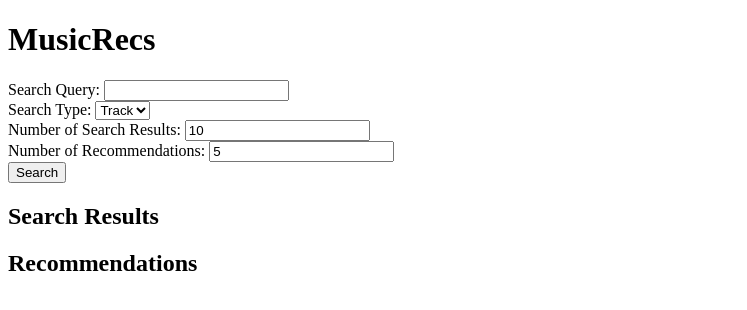
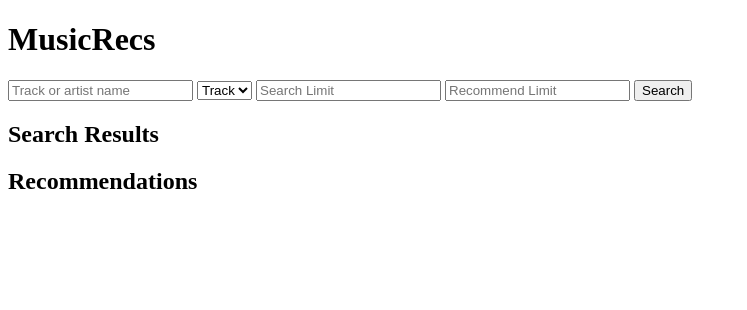
Before and after one commit to OsakaOK/MusicRecs, a Flask app: page / in a window 1280 px wide. Shown: the top 310 px of the page, without its empty margins (0-747 px from the left). Run offline with Flask 3, Linux system fonts and the light colour scheme.

Commit message:
Fixed the current issues

```diff
--- a/SpotifyAPI.py
+++ b/SpotifyAPI.py
@@ -28,18 +28,16 @@ def get_access_token(client_id, client_secret):
 
 # Function to search Spotify
 def search_spotify(access_token, query, search_type, limit=10):
-    search_url = (
-        f"https://api.spotify.com/v1/search?q={query}&type={search_type}&limit={limit}"
-    )
-    response = requests.get(
-        search_url, headers={"Authorization": "Bearer " + access_token}
-    )
+    search_url = "https://api.spotify.com/v1/search"
+    headers = {"Authorization": "Bearer " + access_token}
+    params = {"q": query, "type": search_type, "limit": limit}
 
+    response = requests.get(search_url, headers=headers, params=params)
     if response.status_code == 200:
         return response.json()
     else:
-        print("Failed to search Spotify")
-        return None
+        print(f"Spotify API Error: {response.status_code}, {response.text}")
+        return {}
 
 
 # Function to get track recommendations
@@ -89,14 +87,14 @@ def clean_track_data(tracks):
 def clean_artist_data(artists):
     cleaned_artists = []
     for artist in artists:
-        artist_info = {
-            "id": artist["id"],
-            "name": artist["name"],
-            "genres": artist["genres"],
-            "popularity": artist["popularity"],
-            "followers": artist["followers"]["total"],
-        }
-        cleaned_artists.append(artist_info)
+        cleaned_artists.append(
+            {
+                "id": artist["id"],
+                "name": artist["name"],
+                "genres": artist.get("genres", []),
+                "popularity": artist.get("popularity", 0),
+            }
+        )
     return cleaned_artists
 
 
--- a/app.py
+++ b/app.py
@@ -39,17 +39,6 @@ def search():
     except ValueError:
         return jsonify({"error": "Search limit must be a valid integer."}), 400
 
-    # Validate recommend_limit
-    try:
-        recommend_limit = int(request.form["recommend_limit"])
-        if recommend_limit <= 0:
-            return (
-                jsonify({"error": "Recommend limit must be a positive integer."}),
-                400,
-            )
-    except ValueError:
-        return jsonify({"error": "Recommend limit must be a valid integer."}), 400
-
     if search_type not in ["track", "artist"]:
         return (
             jsonify(
@@ -71,7 +60,6 @@ def search():
         search_results = search_spotify(
             access_token, query, search_type, limit=search_limit
         )
-        print("Search Results:", search_results)  # Debugging line
         cache_search_results(db, search_type, query, search_limit, search_results)
 
     if (
@@ -99,6 +87,10 @@ def search():
 def recommend():
     item_type = request.form["item_type"]
     item_id = request.form["item_id"]
+
+    print(
+        f"Received request for recommendations: item_type={item_type}, item_id={item_id}"
+    )
 
     # Validate recommend_limit
     try:
@@ -132,7 +124,6 @@ def recommend():
 
     elif item_type == "artist":
         related_artists = get_related_artists(access_token, item_id, recommend_limit)
-        print("Related Artists:", related_artists)  # Debugging line
         if related_artists is None:
             return jsonify({"error": "Failed to fetch related artists."}), 500
         cleaned_related_artists = clean_artist_data(related_artists)
--- a/templates/index.html
+++ b/templates/index.html
@@ -7,22 +7,14 @@
 </head>
 <body>
     <h1>MusicRecs</h1>
-    <form id="search-form">
-        <label for="query">Search Query:</label>
-        <input type="text" id="query" name="query" required><br>
-
-        <label for="search_type">Search Type:</label>
-        <select id="search_type" name="search_type">
+    <form id="search-form" action="/search" method="post">
+        <input type="text" name="query" placeholder="Track or artist name" required>
+        <select name="search_type">
             <option value="track">Track</option>
             <option value="artist">Artist</option>
-        </select><br>
-
-        <label for="search_limit">Number of Search Results:</label>
-        <input type="number" id="search_limit" name="search_limit" value="10" required><br>
-
-        <label for="recommend_limit">Number of Recommendations:</label>
-        <input type="number" id="recommend_limit" name="recommend_limit" value="5" required><br>
-
+        </select>
+        <input type="number" name="search_limit" placeholder="Search Limit" required>
+        <input type="number" name="recommend_limit" id="recommend_limit" placeholder="Recommend Limit" required>
         <button type="submit">Search</button>
     </form>
 
@@ -35,8 +27,11 @@
     <script>
         document.getElementById('search-form').addEventListener('submit', function(event) {
             event.preventDefault();
-            const formData = new FormData(event.target);
 
+            // Clear previous recommendations
+            document.getElementById('recommendations').innerHTML = '';
+
+            let formData = new FormData(this);
             fetch('/search', {
                 method: 'POST',
                 body: formData
@@ -44,15 +39,33 @@
             .then(response => response.json())
             .then(data => {
                 let resultsDiv = document.getElementById('results');
-                resultsDiv.innerHTML = '';
+                resultsDiv.innerHTML = ''; // Clear previous results
+
                 if (data.error) {
                     resultsDiv.innerHTML = `<p>${data.error}</p>`;
                 } else {
-                    data.forEach((item, index) => {
-                        resultsDiv.innerHTML += `<p>${index + 1}: ${item.name} by ${item.artists.join(', ')}</p>`;
-                        resultsDiv.innerHTML += `<button onclick="getRecommendations('${item.id}', '${formData.get('search_type')}')">Get Recommendations</button>`;
+                    const searchType = document.querySelector('select[name="search_type"]').value;
+                    data.forEach(item => {
+                        let resultItem = document.createElement('div');
+                        if (searchType === 'track') {
+                            resultItem.innerHTML = `
+                                <p><strong>${item.name}</strong> by ${item.artists.join(', ')}</p>
+                                <button onclick="getRecommendations('${item.id}', 'track')">Get Recommendations</button>
+                            `;
+                        } else if (searchType === 'artist') {
+                            resultItem.innerHTML = `
+                                <p><strong>${item.name}</strong></p>
+                                <p>Genres: ${item.genres.join(', ')}</p>
+                                <p>Popularity: ${item.popularity}</p>
+                                <button onclick="getRecommendations('${item.id}', 'artist')">Get Recommendations</button>
+                            `;
+                        }
+                        resultsDiv.appendChild(resultItem);
                     });
                 }
+            })
+            .catch(error => {
+                console.error('Error:', error);
             });
         });
 
@@ -74,10 +87,19 @@
                 if (data.error) {
                     recommendationsDiv.innerHTML = `<p>${data.error}</p>`;
                 } else {
-                    data.forEach((item, index) => {
-                        recommendationsDiv.innerHTML += `<p>${index + 1}: ${item.name} by ${item.artists.join(', ')}</p>`;
-                    });
+                    if (itemType === 'track') {
+                        data.forEach((item, index) => {
+                            recommendationsDiv.innerHTML += `<p>${index + 1}: ${item.name} by ${item.artists.join(', ')}</p>`;
+                        });
+                    } else if (itemType === 'artist') {
+                        data.forEach((item, index) => {
+                            recommendationsDiv.innerHTML += `<p>${index + 1}: ${item.name}</p>`;
+                        });
+                    }
                 }
+            })
+            .catch(error => {
+                console.error('Error:', error);
             });
         }
     </script>
```
